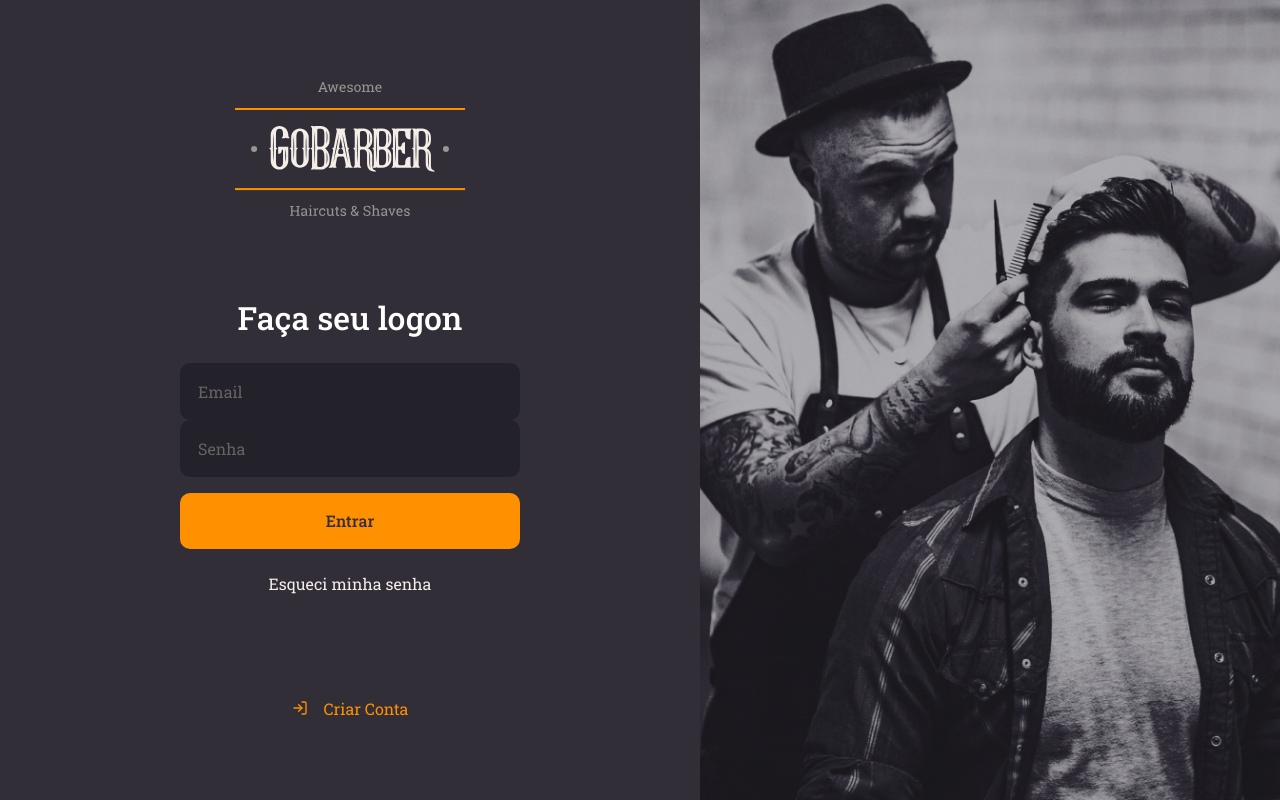
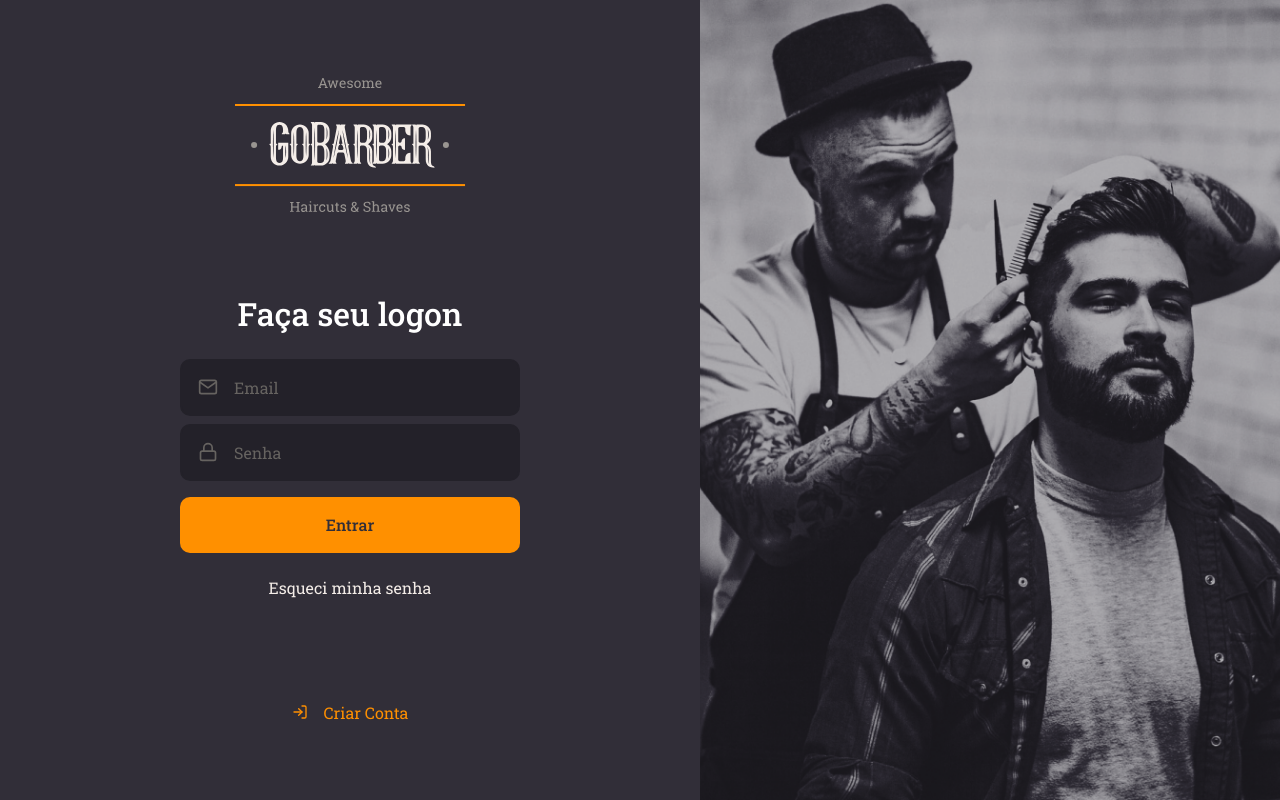
Before and after one commit to gmagreti/GoBarber-web, a React (Create React App) app: page / in a window 1280 px wide. Built offline with nearby package versions, Linux system fonts and the light colour scheme.

Commit message:
Finalizando Tela de Signin

```diff
--- a/src/components/Button/index.tsx
+++ b/src/components/Button/index.tsx
@@ -1,13 +1,13 @@
 import React, { ButtonHTMLAttributes } from 'react';
-import {} from './styles';
+import { Container } from './styles';
 
 type ButtonProps = ButtonHTMLAttributes<HTMLButtonElement>;
 
 const Button: React.FC<ButtonProps> = ({ children, ...rest }) => {
   return (
-    <button type="button" {...rest}>
+    <Container type="button" {...rest}>
       {children}
-    </button>
+    </Container>
   );
 };
 
--- a/src/components/Button/styles.ts
+++ b/src/components/Button/styles.ts
@@ -1 +1,19 @@
 import styled from 'styled-components';
+import { shade } from 'polished';
+
+export const Container = styled.button`
+  background: #ff9000;
+  height: 56px;
+  border-radius: 10px;
+  padding: 0 16px;
+  border: 0;
+  color: #312e38;
+  width: 100%;
+  font-weight: 500;
+  margin-top: 16px;
+  transition: background 0.2s;
+
+  &:hover {
+    background: ${shade(0.2, '#ff9000')};
+  }
+`;
--- a/src/components/Input/index.tsx
+++ b/src/components/Input/index.tsx
@@ -1,14 +1,17 @@
 import React, { InputHTMLAttributes } from 'react';
+import { IconBaseProps } from 'react-icons';
 import { Container } from './styles';
 
 interface InputProps extends InputHTMLAttributes<HTMLInputElement> {
   name: string;
+  icon: React.ComponentType<IconBaseProps>;
 }
 
-const Input: React.FC<InputProps> = (props) => {
+const Input: React.FC<InputProps> = ({ icon: Icon, ...rest }) => {
   return (
     <Container>
-      <input {...props} />
+      {Icon && <Icon size={20} />}
+      <input {...rest} />
     </Container>
   );
 };
--- a/src/components/Input/styles.ts
+++ b/src/components/Input/styles.ts
@@ -1,3 +1,31 @@
 import styled from 'styled-components';
 
-export const Container = styled.div``;
+export const Container = styled.div`
+  background: #232129;
+  border-radius: 10px;
+  border: 2px solid #232129;
+  padding: 16px;
+  width: 100%;
+  color: #666360;
+  display: flex;
+  align-items: center;
+
+  & + div {
+    margin-top: 8px;
+  }
+
+  input {
+    background: transparent;
+    flex: 1;
+    border: 0;
+    color: #f4ede8;
+
+    &::placeholder {
+      color: #666360;
+    }
+  }
+
+  svg {
+    margin-right: 16px;
+  }
+`;
--- a/src/pages/SignIn/index.tsx
+++ b/src/pages/SignIn/index.tsx
@@ -1,5 +1,5 @@
 import React from 'react';
-import { FiLogIn } from 'react-icons/fi';
+import { FiLogIn, FiMail, FiLock } from 'react-icons/fi';
 import { Container, Content, Background } from './styles';
 import logo from '../../assets/logo.svg';
 
@@ -13,8 +13,13 @@ const SignIn: React.FC = () => {
         <img src={logo} alt="GoBarber" />
         <form>
           <h1>Faça seu logon</h1>
-          <Input name="email" placeholder="Email" />
-          <Input name="password" type="password" placeholder="Senha" />
+          <Input name="email" icon={FiMail} placeholder="Email" />
+          <Input
+            name="password"
+            icon={FiLock}
+            type="password"
+            placeholder="Senha"
+          />
           <Button type="submit">Entrar</Button>
           <a href="forgot">Esqueci minha senha</a>
         </form>
--- a/src/pages/SignIn/styles.ts
+++ b/src/pages/SignIn/styles.ts
@@ -22,39 +22,6 @@ export const Content = styled.div`
 
     h1 {
       margin-bottom: 24px;
-    }
-
-    input {
-      background: #232129;
-      border-radius: 10px;
-      border: 2px solid #232129;
-      padding: 16px;
-      width: 100%;
-      color: #f4ede8;
-
-      &::placeholder {
-        color: #666360;
-      }
-      & + input {
-        margin-top: 8px;
-      }
-    }
-
-    button {
-      background: #ff9000;
-      height: 56px;
-      border-radius: 10px;
-      padding: 0 16px;
-      border: 0;
-      color: #312e38;
-      width: 100%;
-      font-weight: 500;
-      margin-top: 16px;
-      transition: background 0.2s;
-
-      &:hover {
-        background: ${shade(0.2, '#ff9000')};
-      }
     }
 
     a {
```
Also changed, not shown: src/assets/background-cadastro.png (added).
